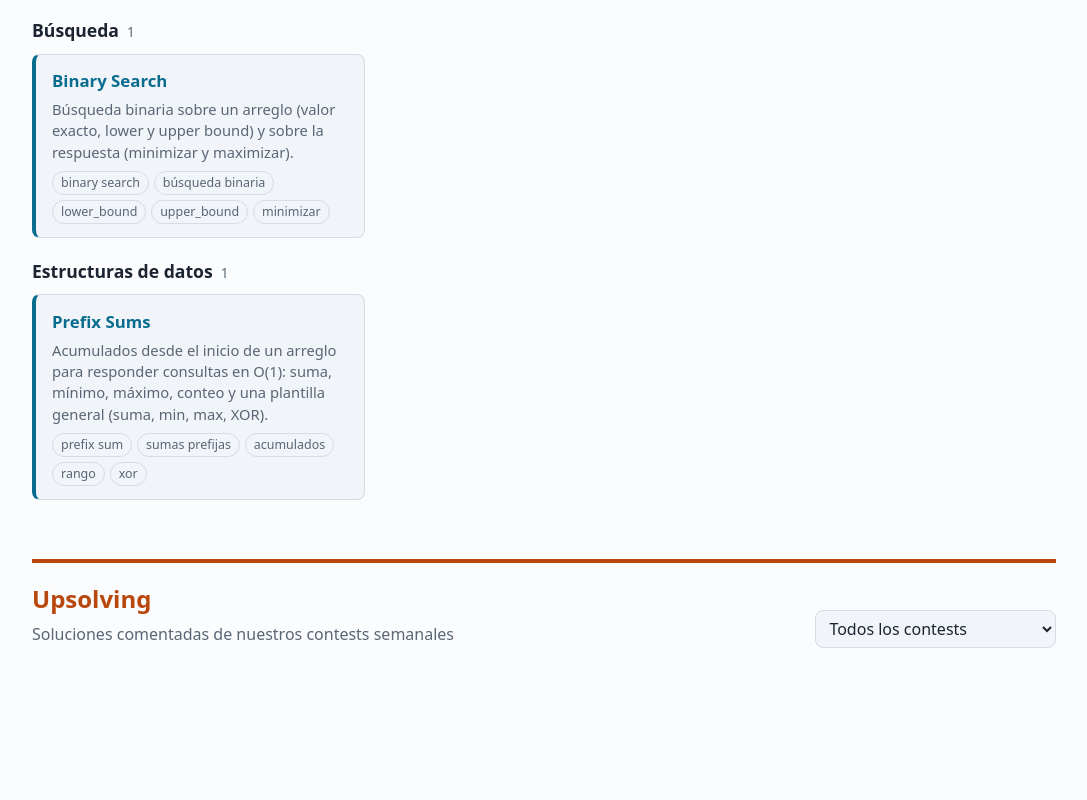
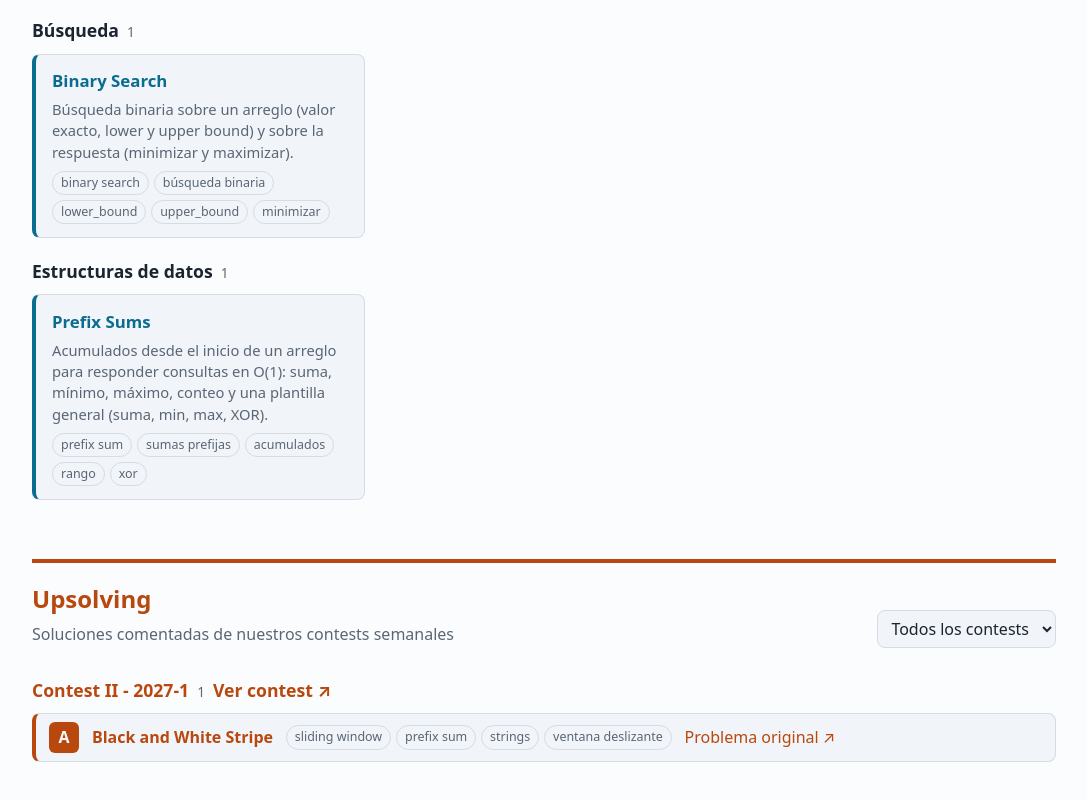
Before and after one commit to sav1209/guapa-implementaciones, a plain HTML site: page docs/index.html in a window 1280 px wide. Shown: the part 346-1146 px from the top of the page, without its empty margins (96-1183 px from the left). Before the commit the page ends 1059 px from the top, so only its background shows below. Drawn offline with Linux system fonts and the light colour scheme.

Commit message:
Refactor contest handling and improve rendering logic

```diff
--- a/docs/index.html
+++ b/docs/index.html
@@ -61,16 +61,16 @@
   function nombreCat(c) {
     return CAT_NOMBRES[c] || (c.charAt(0).toUpperCase() + c.slice(1).replace(/_/g, ' '));
   }
-  function pad(n) { return (n < 10 ? '0' : '') + n; }
   function esc(s) {
     return String(s == null ? '' : s).replace(/[&<>"']/g, function (c) {
       return { '&': '&amp;', '<': '&lt;', '>': '&gt;', '"': '&quot;', "'": '&#39;' }[c];
     });
   }
   function norm(s) { return String(s).toLowerCase().normalize('NFD').replace(/[\u0300-\u036f]/g, ''); }
+  function tituloDe(e) { return e.tituloProblema || e.titulo || ''; }
   function coincide(e, q) {
     if (!q) return true;
-    var texto = norm([e.titulo, e.descripcion, e.problema || '', (e.tags || []).join(' ')].join(' '));
+    var texto = norm([tituloDe(e), e.descripcion, e.contest || '', e.problema || '', (e.tags || []).join(' ')].join(' '));
     return q.split(/\s+/).every(function (w) { return texto.indexOf(w) >= 0; });
   }
   function tagsHtml(e) {
@@ -87,9 +87,17 @@
   var cats = Array.from(new Set(IMPL.map(function (e) { return e.categoria; }))).sort();
   selCat.innerHTML = '<option value="">Todas las categorías</option>' +
     cats.map(function (c) { return '<option value="' + esc(c) + '">' + esc(nombreCat(c)) + '</option>'; }).join('');
-  var contests = Array.from(new Set(UPS.map(function (e) { return e.contest; }))).sort(function (a, b) { return b - a; });
+
+  // Contests: del más reciente (último agregado en catalog.js) al más antiguo
+  var contests = [];
+  UPS.forEach(function (e) {
+    if (!contests.some(function (c) { return c.slug === e.contestSlug; })) {
+      contests.push({ slug: e.contestSlug, nombre: e.contest, url: e.contestUrl });
+    }
+  });
+  contests.reverse();
   selContest.innerHTML = '<option value="">Todos los contests</option>' +
-    contests.map(function (c) { return '<option value="' + c + '">Contest ' + pad(c) + '</option>'; }).join('');
+    contests.map(function (c) { return '<option value="' + esc(c.slug) + '">' + esc(c.nombre) + '</option>'; }).join('');
 
   function renderImpl(q) {
     var cat = selCat.value;
@@ -110,18 +118,20 @@
 
   function renderUps(q) {
     var ct = selContest.value;
-    var items = UPS.filter(function (e) { return (!ct || String(e.contest) === ct) && coincide(e, q); });
-    var grupos = {};
-    items.forEach(function (e) { (grupos[e.contest] = grupos[e.contest] || []).push(e); });
-    var html = Object.keys(grupos).map(Number).sort(function (a, b) { return b - a; }).map(function (c) {
-      var lista = grupos[c].slice().sort(function (a, b) { return String(a.problema).localeCompare(String(b.problema)); });
-      return '<div class="grupo" id="contest-' + pad(c) + '"><h3><a href="soluciones/contest_' + pad(c) +
-        '/index.html">Contest ' + pad(c) + '</a> <span class="conteo">' + lista.length + '</span></h3>' +
+    var items = UPS.filter(function (e) { return (!ct || e.contestSlug === ct) && coincide(e, q); });
+    var html = contests.map(function (c) {
+      var lista = items.filter(function (e) { return e.contestSlug === c.slug; })
+        .sort(function (a, b) { return String(a.problema).localeCompare(String(b.problema)); });
+      if (!lista.length) return '';
+      return '<div class="grupo" id="contest-' + esc(c.slug) + '"><h3><a href="soluciones/' + esc(c.slug) +
+        '/index.html">' + esc(c.nombre) + '</a> <span class="conteo">' + lista.length + '</span>' +
+        '<a class="ext" href="' + esc(c.url) + '" target="_blank" rel="noopener">Ver contest ↗</a></h3>' +
         lista.map(function (e) {
-          return '<a class="fila" href="' + esc(e.archivo) + '"><span class="letra">' + esc(e.problema) +
-            '</span><span class="tit">' + esc(e.titulo) + '</span>' +
+          return '<div class="fila"><a class="letra" href="' + esc(e.archivo) + '">' + esc(e.problema) +
+            '</a><a class="tit" href="' + esc(e.archivo) + '">' + esc(e.tituloProblema) + '</a>' +
             (e.dificultad ? '<span class="dif">' + esc(e.dificultad) + '</span>' : '') +
-            tagsHtml(e) + '</a>';
+            tagsHtml(e) +
+            '<a class="ext" href="' + esc(e.problemaUrl) + '" target="_blank" rel="noopener">Problema original ↗</a></div>';
         }).join('') + '</div>';
     }).join('');
     var vacio = UPS.length ? 'Sin resultados' : 'Aún no hay contests publicados';
```
